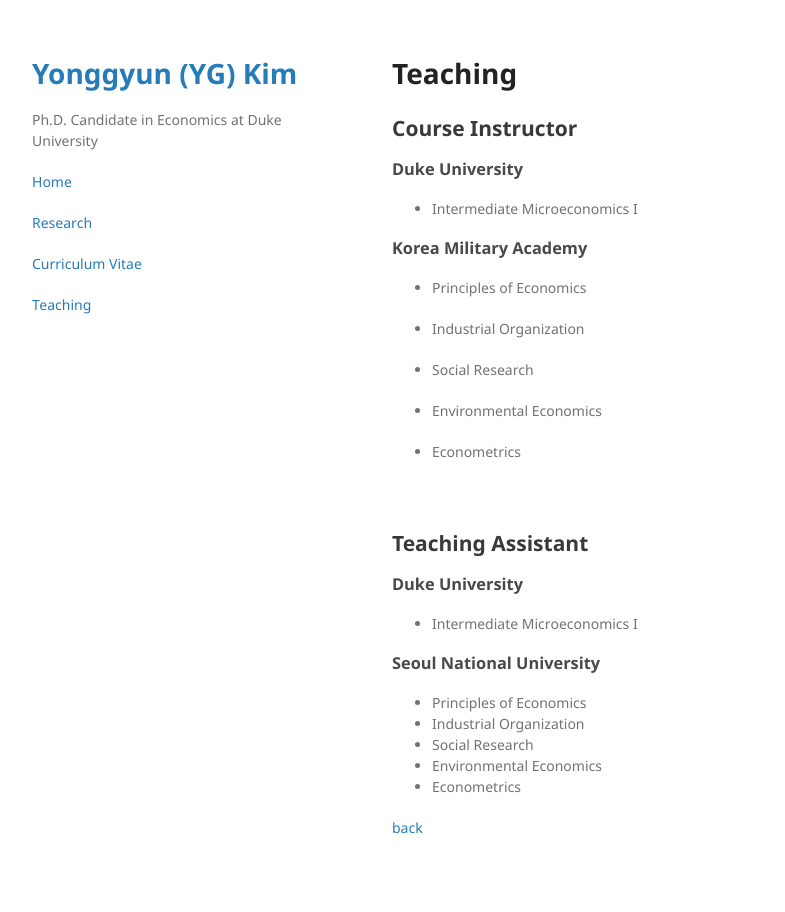
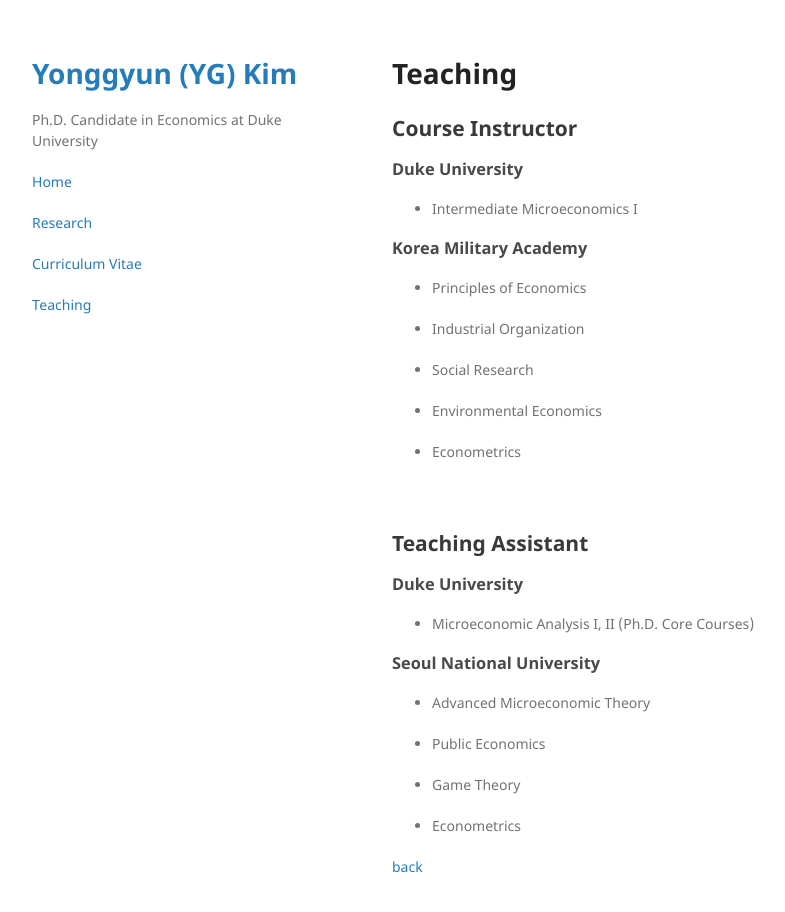
Before and after one commit to yonggyun-yg-kim/yonggyun-yg-kim.github.io, a Jekyll site: the page built from Teaching.md, in a window 1280 px wide and 947 px high. Shown: the top 912 px of the window, without its empty margins (178-963 px from the left). Built offline with Jekyll 4.4.1, drawn with Linux system fonts in a browser that asks for light colours; our own code applies the rules of GitHub Pages for plain Markdown files.

Commit message:
Update Teaching.md

```diff
--- a/Teaching.md
+++ b/Teaching.md
@@ -29,15 +29,17 @@ layout: default
 
 ### Duke University
 
-* Intermediate Microeconomics I
+* Microeconomic Analysis I, II (Ph.D. Core Courses)
 
 
 ### Seoul National University
 
-* Principles of Economics
-* Industrial Organization
-* Social Research
-* Environmental Economics
+* Advanced Microeconomic Theory
+
+* Public Economics
+
+* Game Theory
+
 * Econometrics
 
 [back](./)
```
